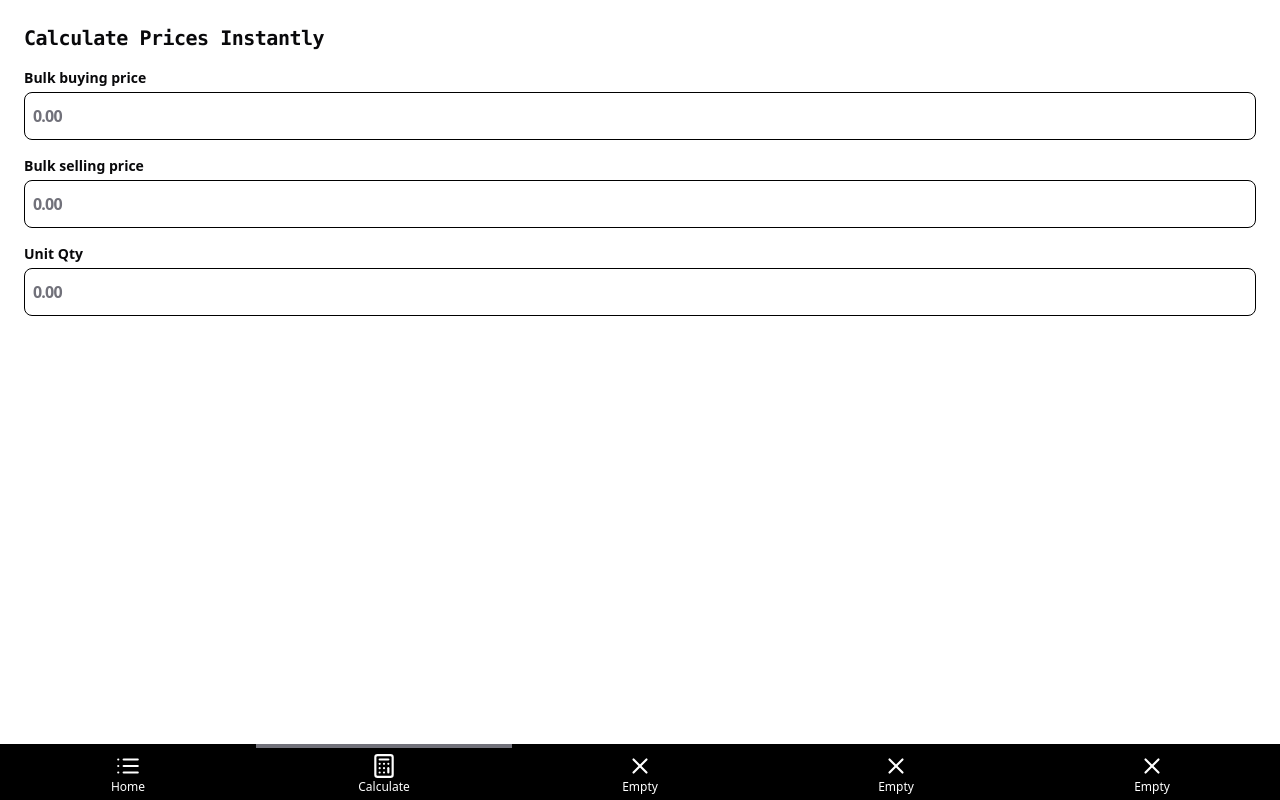
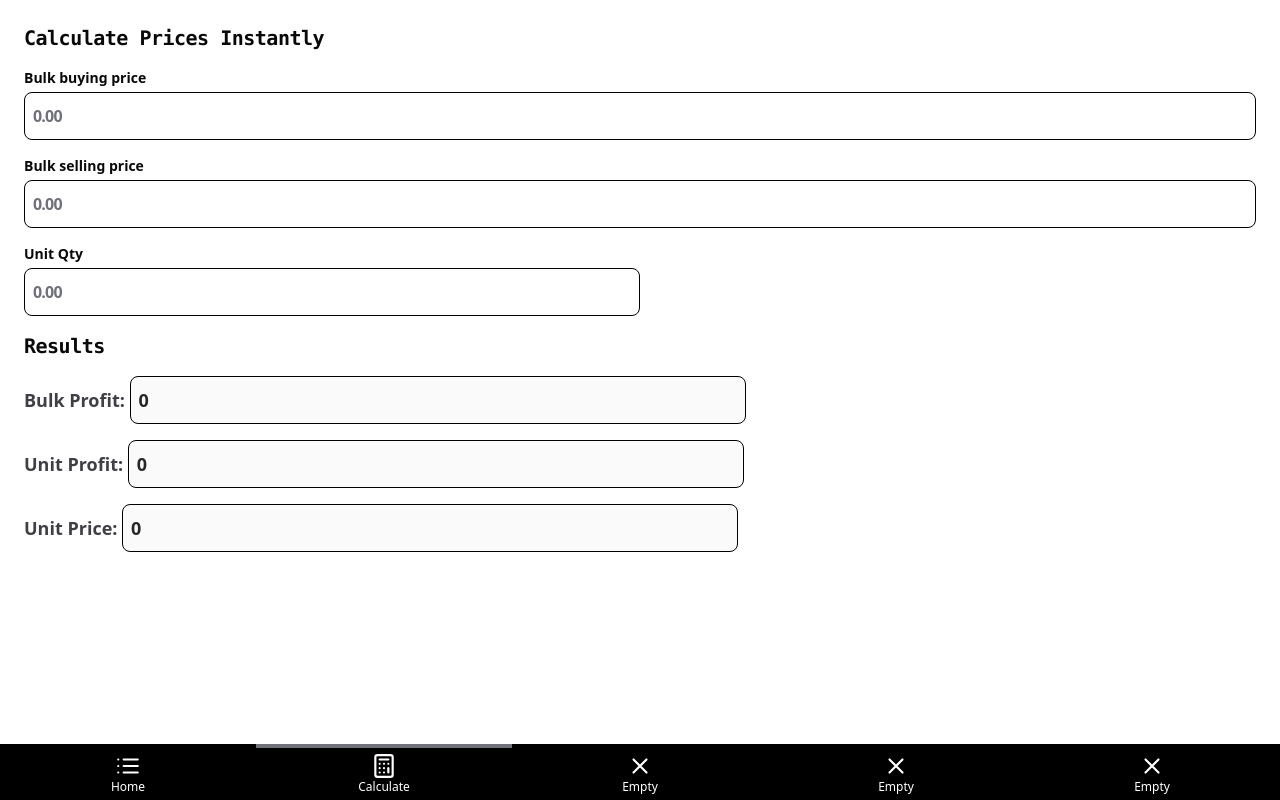
Before and after one commit to Ceejay-777/CC, a React (Vite) app: page /calculate in a window 1280 px wide. Built offline with nearby package versions, Linux system fonts and the light colour scheme.

Commit message:
Working on calculate page

```diff
--- a/src/output.css
+++ b/src/output.css
@@ -716,6 +716,10 @@ body {
   min-height: 100vh;
 }
 
+.w-1\/2 {
+  width: 50%;
+}
+
 .w-1\/5 {
   width: 20%;
 }
@@ -840,11 +844,6 @@ body {
   border-radius: 0.75rem;
 }
 
-.rounded-t-xl {
-  border-top-left-radius: 0.75rem;
-  border-top-right-radius: 0.75rem;
-}
-
 .border {
   border-width: 1px;
 }
@@ -864,16 +863,6 @@ body {
 .border-black {
   --tw-border-opacity: 1;
   border-color: rgb(0 0 0 / var(--tw-border-opacity));
-}
-
-.border-zinc-600 {
-  --tw-border-opacity: 1;
-  border-color: rgb(82 82 91 / var(--tw-border-opacity));
-}
-
-.border-zinc-400 {
-  --tw-border-opacity: 1;
-  border-color: rgb(161 161 170 / var(--tw-border-opacity));
 }
 
 .border-zinc-500 {
@@ -964,24 +953,17 @@ body {
   padding-right: 0.5rem;
 }
 
-.pt-0 {
-  padding-top: 0px;
-}
-
-.pt-4 {
-  padding-top: 1rem;
-}
-
-.pt-1 {
-  padding-top: 0.25rem;
-}
-
 .text-center {
   text-align: center;
 }
 
 .font-mono {
   font-family: ui-monospace, SFMono-Regular, Menlo, Monaco, Consolas, "Liberation Mono", "Courier New", monospace;
+}
+
+.text-lg {
+  font-size: 1.125rem;
+  line-height: 1.75rem;
 }
 
 .text-sm {
@@ -1023,6 +1005,11 @@ body {
   color: hsl(var(--popover-foreground));
 }
 
+.text-white {
+  --tw-text-opacity: 1;
+  color: rgb(255 255 255 / var(--tw-text-opacity));
+}
+
 .text-zinc-500 {
   --tw-text-opacity: 1;
   color: rgb(113 113 122 / var(--tw-text-opacity));
@@ -1038,9 +1025,14 @@ body {
   color: rgb(39 39 42 / var(--tw-text-opacity));
 }
 
-.text-white {
+.text-zinc-400 {
   --tw-text-opacity: 1;
-  color: rgb(255 255 255 / var(--tw-text-opacity));
+  color: rgb(161 161 170 / var(--tw-text-opacity));
+}
+
+.text-zinc-700 {
+  --tw-text-opacity: 1;
+  color: rgb(63 63 70 / var(--tw-text-opacity));
 }
 
 .opacity-60 {
@@ -1102,6 +1094,11 @@ body {
 
 .last\:border-b-0:last-child {
   border-bottom-width: 0px;
+}
+
+.focus\:border-black:focus {
+  --tw-border-opacity: 1;
+  border-color: rgb(0 0 0 / var(--tw-border-opacity));
 }
 
 .focus\:bg-accent:focus {
--- a/src/pages/calculate.tsx
+++ b/src/pages/calculate.tsx
@@ -1,11 +1,30 @@
 import Sectionheader from "@/components/sectionheader"
-import { useState } from "react"
+import { useEffect, useState } from "react"
 
 const Calculate = () => {
     const [bulkBuyingPrice, setBulkBuyingPrice] = useState<number>()
     const [bulkSellingPrice, setBulkSellingPrice] = useState<number>()
     const [unitQty, setUnitQty] = useState<number>()
-    // const [buyingPrice, setBuyingPrice] = useState()
+
+    const [bulkProfit, setBulkProfit] = useState<number>(0)
+    const [unitProfit, setUnitProfit] = useState<number>(0)
+    const [unitPrice, setUnitPrice] = useState<number>(0)
+
+    useEffect(() => {
+        if (bulkBuyingPrice && bulkSellingPrice) {
+            setBulkProfit(parseFloat(((bulkSellingPrice - bulkBuyingPrice)).toFixed(2)))
+        } else setBulkProfit(0)
+
+        if (bulkBuyingPrice && bulkSellingPrice && unitQty) {
+            setUnitProfit(parseFloat(((bulkSellingPrice - bulkBuyingPrice) / unitQty).toFixed(2)))
+        } else setUnitProfit(0)
+
+        if (bulkSellingPrice && unitQty) {
+            setUnitPrice(parseFloat((bulkSellingPrice / unitQty).toFixed(2)))
+        } else setUnitPrice(0)
+
+    }, [bulkBuyingPrice, bulkSellingPrice, unitQty])
+
     return (
         <div>
             <section>
@@ -13,18 +32,36 @@ const Calculate = () => {
 
                 <div>
                     <div className="mb-4 flex flex-col">
-                        <label htmlFor="price" className="text-sm mb-1 font-semibold">Bulk buying price</label>
-                        <input type="number" name="price" placeholder="0.00" className="border-black border h-12 rounded-lg p-2 text-zinc-800 placeholder:text-zinc-500 font-semibold tracking-tighter" min={0} value={bulkBuyingPrice} onChange={(event) => setBulkBuyingPrice(parseFloat(event.target.value))} />
+                        <label htmlFor="bulkBuyingPrice" className="text-sm mb-1 font-semibold">Bulk buying price</label>
+                        <input type="number" name="bulkBuyingPrice" placeholder="0.00" className="border-black border h-12 rounded-lg p-2 text-zinc-800 placeholder:text-zinc-500 font-semibold tracking-tighter" min={0} value={bulkBuyingPrice} onChange={(event) => setBulkBuyingPrice(parseFloat(event.target.value))} />
                     </div>
 
                     <div className="mb-4 flex flex-col">
-                        <label htmlFor="price" className="text-sm mb-1 font-semibold">Bulk selling price</label>
-                        <input type="number" name="price" placeholder="0.00" className="border-black border h-12 rounded-lg p-2 text-zinc-800 placeholder:text-zinc-500 font-semibold tracking-tighter" min={0} value={bulkSellingPrice} onChange={(event) => setBulkSellingPrice(parseFloat(event.target.value))} />
+                        <label htmlFor="bulkSellingPrice" className="text-sm mb-1 font-semibold">Bulk selling price</label>
+                        <input type="number" name="bulkSellingPrice" placeholder="0.00" className="border-black border h-12 rounded-lg p-2 text-zinc-800 placeholder:text-zinc-500 font-semibold tracking-tighter focus:border-black" min={0} value={bulkSellingPrice} onChange={(event) => setBulkSellingPrice(parseFloat(event.target.value))} onFocus={() => console.log("Okay")}/>
                     </div>
 
                     <div className="mb-4 flex flex-col">
-                        <label htmlFor="price" className="text-sm mb-1 font-semibold">Unit Qty</label>
-                        <input type="number" name="price" placeholder="0.00" className="border-black border h-12 rounded-lg p-2 text-zinc-800 placeholder:text-zinc-500 font-semibold tracking-tighter w-1/2" min={0} value={unitQty} onChange={(event) => setUnitQty(parseFloat(event.target.value))} />
+                        <label htmlFor="unitQty" className="text-sm mb-1 font-semibold">Unit Qty</label>
+                        <input type="number" name="unitQty" placeholder="0.00" className="border-black border h-12 rounded-lg p-2 text-zinc-800 placeholder:text-zinc-500 font-semibold tracking-tighter w-1/2" min={0} value={unitQty} onChange={(event) => setUnitQty(parseFloat(event.target.value))} />
+                    </div>
+                </div>
+            </section>
+
+            <section>
+                <Sectionheader>Results</Sectionheader>
+                <div className="text-lg font-semibold flex flex-col gap-4">
+                    <div>
+                        <label htmlFor="bulkProfit" className="text-lg mb-1 font-semibold text-zinc-700">Bulk Profit: </label>
+                        <input type="number" name="bulkProfit" placeholder="0.00" className="border-black border h-12 rounded-lg p-2 text-zinc-800 placeholder:text-zinc-500 font-semibold tracking-tighter w-1/2" min={0} value={bulkProfit} disabled />
+                    </div>
+                    <div>
+                        <label htmlFor="unitProfit" className="text-lg mb-1 font-semibold text-zinc-700">Unit Profit: </label>
+                        <input type="number" name="unitProfit" placeholder="0.00" className="border-black border h-12 rounded-lg p-2 text-zinc-800 placeholder:text-zinc-500 font-semibold tracking-tighter w-1/2" min={0} value={unitProfit} disabled />
+                    </div>
+                    <div>
+                        <label htmlFor="unitPrice" className="text-lg mb-1 font-semibold text-zinc-700">Unit Price: </label>
+                        <input type="number" name="unitPrice" placeholder="0.00" className="border-black border h-12 rounded-lg p-2 text-zinc-800 placeholder:text-zinc-500 font-semibold tracking-tighter w-1/2" min={0} value={unitPrice} disabled />
                     </div>
                 </div>
             </section>
--- a/src/pages/home/addProduct.tsx
+++ b/src/pages/home/addProduct.tsx
@@ -8,7 +8,6 @@ const AddProduct = ({setProducts}: {setProducts: Dispatch<SetStateAction<SavedPr
 
   const handleAddProduct = () => {
     if (name && price) {
-      console.log(name, price)
       const product = { name, price: parseFloat(price) }
       addProduct(product)
       setProducts(getProducts())
```
